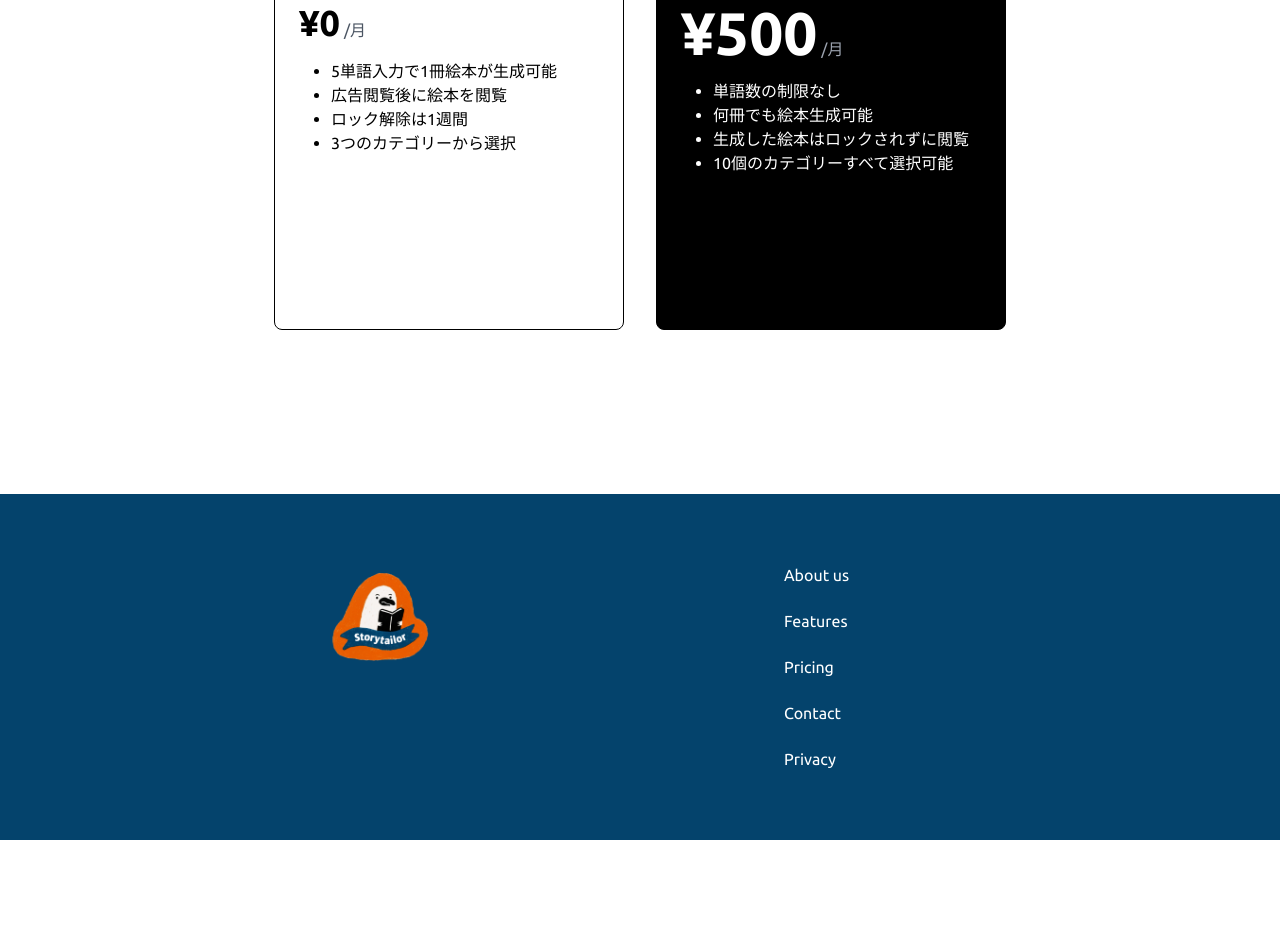
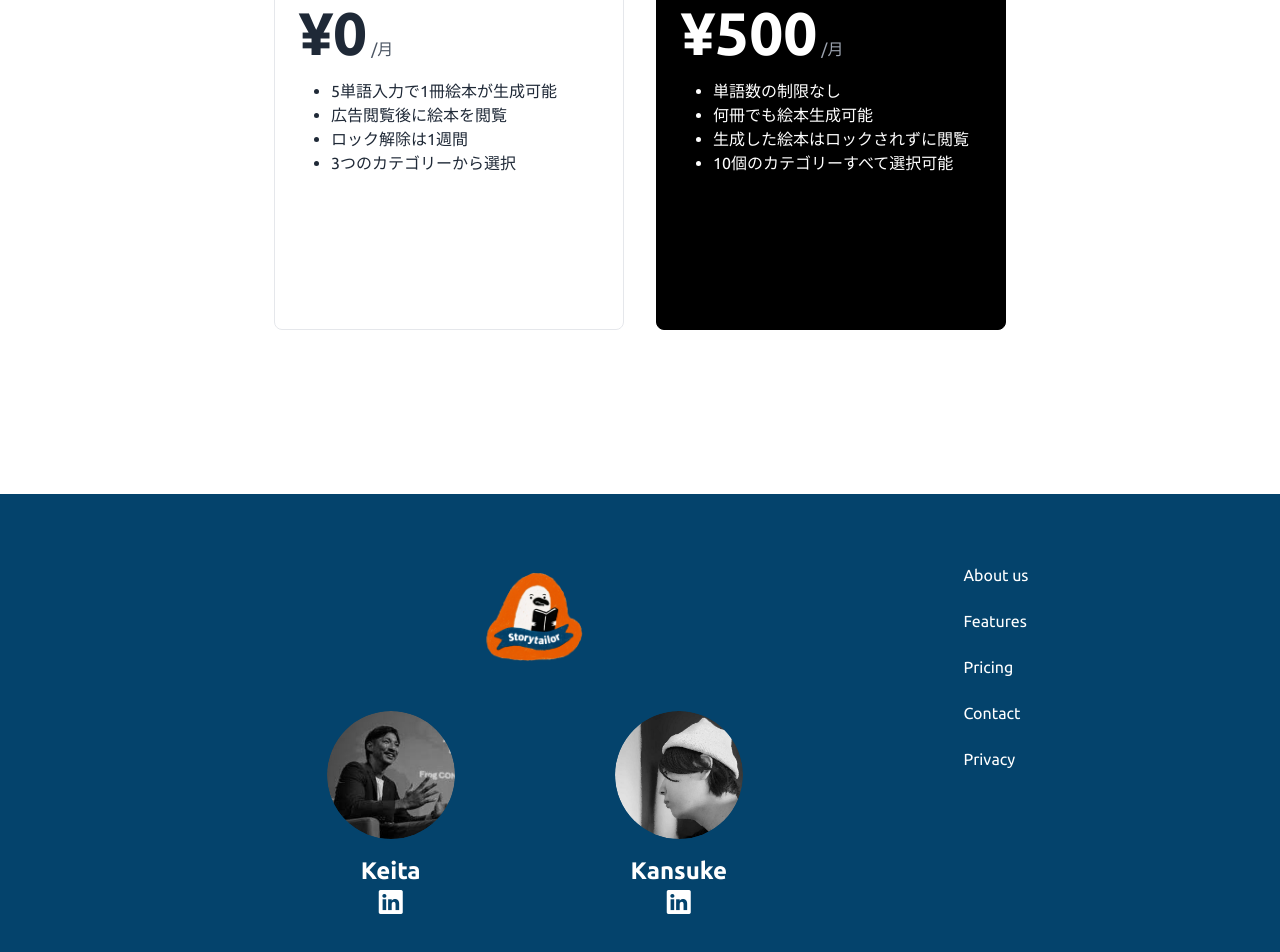
Before and after one commit to Frog-developer/storyTailor-lp, a website: page index.html in a window 1280 px wide. Shown: the part 3538-4490 px from the top of the page. Before the commit the page ends 4378 px from the top, so only its background shows below. Drawn offline with nearby package versions, Linux system fonts and the light colour scheme.

Commit message:
顔写真追加

```diff
--- a/index.html
+++ b/index.html
@@ -29,6 +29,35 @@
       crossorigin="anonymous"
       referrerpolicy="no-referrer"
     />
+
+    <style>
+      .team-image {
+        width: 128px;
+        height: 128px;
+        border-radius: 50%;
+        object-fit: cover;
+        filter: grayscale(100%);
+        transition: all 0.3s ease;
+      }
+
+      .team-image:hover {
+        filter: grayscale(0%);
+        transform: scale(1.05);
+      }
+
+      .team-container {
+        display: flex;
+        justify-content: center;
+        gap: 160px;
+        width: 100%;
+      }
+
+      @media (max-width: 768px) {
+        .team-container {
+          gap: 80px;
+        }
+      }
+    </style>
   </head>
   <body class="tw-flex tw-min-h-[100vh] tw-flex-col tw-bg-white tw-text-black">
     <header
@@ -145,7 +174,7 @@
               style="
                 top: 50%;
                 transform: translateY(-50%);
-                width: 84%;
+                width: 70%;
                 height: 94%;
                 border-radius: 10%;
               "
@@ -159,7 +188,7 @@
               style="
                 top: 50%;
                 transform: translateY(-50%);
-                width: 84%;
+                width: 70%;
                 height: 94%;
                 border-radius: 10%;
               "
@@ -355,11 +384,11 @@
       >
         <!-- Free Plan -->
         <div
-          class="tw-flex tw-w-full tw-max-w-[350px] tw-h-[400px] tw-flex-col tw-gap-4 tw-rounded-lg tw-border-[1px] tw-border-black tw-p-6 tw-transition-all hover:tw-scale-105"
+          class="tw-flex tw-w-full tw-max-w-[350px] tw-h-[400px] tw-flex-col tw-gap-4 tw-rounded-lg tw-border-[1px] tw-border-gray-200 tw-bg-gray-100 tw-p-6 tw-text-gray-800 tw-transition-all hover:tw-scale-105"
         >
           <h3 class="tw-text-2xl tw-font-bold">Free</h3>
           <div class="tw-flex tw-items-baseline tw-gap-1">
-            <span class="tw-text-4xl tw-font-bold">¥0</span>
+            <span class="tw-text-6xl tw-font-bold">¥0</span>
             <span class="tw-text-gray-600">/月</span>
           </div>
           <ul class="tw-list-disc tw-pl-8 tw-flex-grow">
@@ -469,45 +498,58 @@
       class="tw-mt-auto tw-flex tw-w-full tw-place-content-around tw-gap-3 tw-p-[5%] tw-px-[10%] tw-text-white max-md:tw-flex-col"
       style="background-color: rgba(4, 67, 108, 1); color: white"
     >
-      <div
-        class="tw-flex tw-h-full tw-w-[250px] tw-flex-col tw-place-items-center tw-gap-6 max-md:tw-w-full"
-      >
-        <img
-          src="./assets/logo/logo.png"
-          alt="logo"
-          srcset=""
-          class="tw-max-w-[120px]"
-        />
-        <!-- <div>
-                    2 Lord Edward St,
-                    <br />
-                    D02 P634,
-                    <br />
-                    United States
-                </div>
-                <div class="tw-mt-3 tw-text-lg tw-font-semibold">Follow us</div>
-                <div class="tw-flex tw-gap-4 tw-text-2xl">
-                    <a href="" aria-label="Facebook">
-                        <i class="bi bi-facebook"></i>
-                    </a>
-                    <a
-                        href="https://twitter.com/@pauls_freeman"
-                        aria-label="Twitter"
-                    >
-                        <i class="bi bi-twitter"></i>
-                    </a>
-                    <a
-                        href="https://instagram.com/"
-                        class="tw-h-[40px] tw-w-[40px]"
-                        aria-label="Instagram"
-                    >
-                        <i class="bi bi-instagram"></i>
-                    </a>
-                </div> -->
+      <div class="tw-flex tw-flex-col tw-items-center tw-gap-8 tw-w-full">
+        <!-- ロゴセクション -->
+        <img src="./assets/logo/logo.png" alt="logo" class="tw-max-w-[120px]" />
+
+        <!-- チームセクション - 横並び -->
+        <div class="team-container">
+          <!-- CEO -->
+          <div class="tw-flex tw-flex-col tw-items-center tw-gap-4">
+            <div class="tw-overflow-hidden tw-rounded-full">
+              <img
+                src="./assets/images/home/Keita.jpeg"
+                alt="三船 啓太"
+                class="team-image"
+              />
+            </div>
+            <div class="tw-text-center">
+              <p class="tw-text-2xl tw-font-bold tw-text-white">Keita</p>
+              <a
+                href="https://www.linkedin.com/in/keita-mifune/"
+                target="_blank"
+                class="tw-text-gray-300 hover:tw-text-blue-300"
+              >
+                <i class="bi bi-linkedin tw-text-2xl"></i>
+              </a>
+            </div>
+          </div>
+
+          <!-- CTO -->
+          <div class="tw-flex tw-flex-col tw-items-center tw-gap-4">
+            <div class="tw-overflow-hidden tw-rounded-full">
+              <img
+                src="./assets/images/home/kansuke.jpeg"
+                alt="伊藤 寛介"
+                class="team-image"
+              />
+            </div>
+            <div class="tw-text-center">
+              <p class="tw-text-2xl tw-font-bold tw-text-white">Kansuke</p>
+              <a
+                href="https://www.linkedin.com/in/itouoti/"
+                target="_blank"
+                class="tw-text-gray-300 hover:tw-text-blue-300"
+              >
+                <i class="bi bi-linkedin tw-text-2xl"></i>
+              </a>
+            </div>
+          </div>
+        </div>
       </div>
 
+      <!-- メニューセクション -->
       <div class="tw-flex tw-h-full tw-w-[250px] tw-flex-col tw-gap-4">
-        <!-- <h2 class="tw-text-3xl max-md:tw-text-xl">Company</h2> -->
         <div class="tw-flex tw-flex-col tw-gap-3 max-md:tw-text-sm">
           <a
             href="#about-section"
@@ -541,17 +583,6 @@
           >
         </div>
       </div>
-
-      <!-- <div class="tw-flex tw-h-full tw-w-[250px] tw-flex-col tw-gap-4">
-                <h2 class="tw-text-3xl max-md:tw-text-xl">Resources</h2>
-                <div class="tw-flex tw-flex-col tw-gap-3 max-md:tw-text-sm">
-                    <a href="" class="footer-link">About us</a>
-                    <a href="" class="footer-link">FAQ</a>
-                    <a href="" class="footer-link">Contact Us</a>
-                    <a href="" class="footer-link">Blogs</a>
-                    <a href="" class="footer-link">Privacy policy</a>
-                </div>
-            </div> -->
     </footer>
   </body>
 
```
Also changed, not shown: css/tailwind-build.css.
